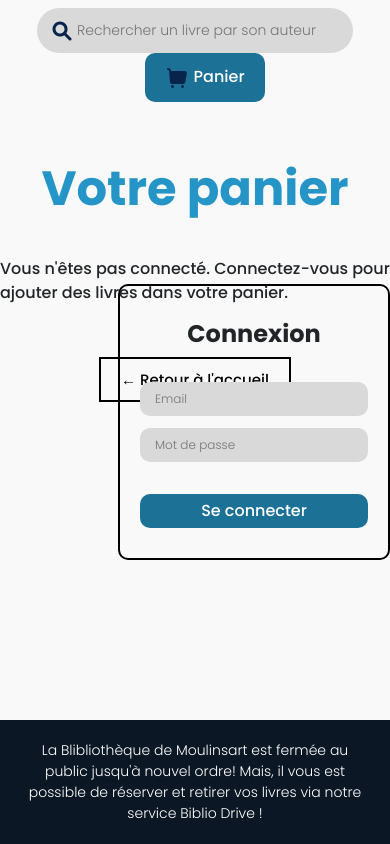
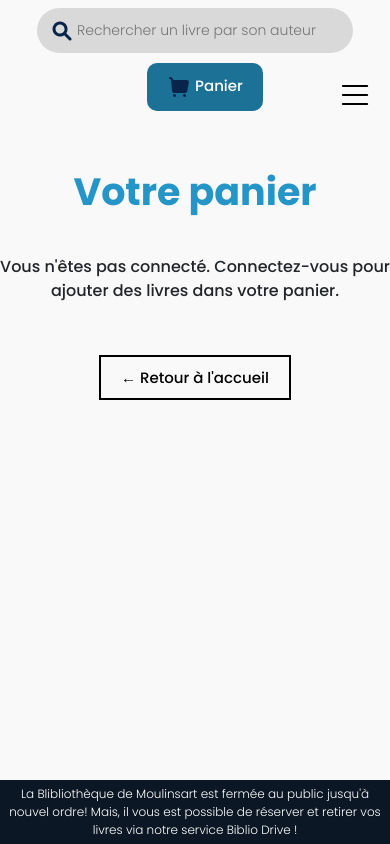
Before and after one commit to LOUDO56/bibliodrive, a PHP site: page /panier.php in a window 390 px wide. Run offline with PHP 8.4, Linux system fonts and the light colour scheme.

Commit message:
Responsive

```diff
--- a/src/panier.php
+++ b/src/panier.php
@@ -1,10 +1,7 @@
 <!DOCTYPE html>
 <html lang="en">
 <head>
-    <meta charset="UTF-8">
-    <meta name="viewport" content="width=device-width, initial-scale=1.0">
-    <link href="https://cdn.jsdelivr.net/npm/bootstrap@5.3.2/dist/css/bootstrap.min.css" rel="stylesheet" integrity="sha384-T3c6CoIi6uLrA9TneNEoa7RxnatzjcDSCmG1MXxSR1GAsXEV/Dwwykc2MPK8M2HN" crossorigin="anonymous">
-    <link rel="stylesheet" href="style.css">
+    <?php require("utilitaires/import.html");?>
     <title>Bibliodrive - Panier</title>
 </head>
 <body>
@@ -12,8 +9,8 @@
     <?php
 
         session_start();
+        require_once('utilitaires/connexion.php');
 
-        require("utilitaires/authentification.php");
         require("utilitaires/entete.html");
 
         if(isset($_POST["emprunt_livre"])){
@@ -37,6 +34,8 @@
         }
 
     ?>
+
+    <?php require("utilitaires/authentification.php");?>
 
     <h1 class="big-title">Votre panier</h1>
 
@@ -69,7 +68,7 @@
 
                     echo '<form method="post">';
                     echo '<input type="hidden" name="emprunt_livre" value="true">';
-                    echo '<input type="submit" value="Valider le panier" class="button-general emprunt-livre">';
+                    echo '<input type="submit" value="Valider le panier" class="button-general validate-button">';
                     echo '</form>';
 
 
--- /dev/null
+++ b/src/script.js
@@ -0,0 +1,7 @@
+document.querySelector(".hamburger-icon").addEventListener("click", () => {
+    document.querySelector(".mobile-nav").classList.toggle("active");
+});
+
+document.querySelector(".cross-mark").addEventListener("click", () => {
+    document.querySelector(".mobile-nav").classList.toggle("active");
+});
--- a/src/style.css
+++ b/src/style.css
@@ -167,21 +167,52 @@ footer p {
     border: 2px solid black;
 }
 
+.carousel-inner{
+    width: 50em;
+    margin: auto;
+}
+
 
 /* Login */
 
 
-.authen-container{
+.hamburger-icon{
+    visibility: hidden;
+    width: 30px;
+    position: absolute;
+    top: 80px;
+    right: 20px;
+}
+
+
+.cross-mark{
+    visibility: hidden;
+    position: absolute;
+    top: 70px;
+    right: 20px;
+}
+
+.mobile-nav{
     position: fixed;
     right: 0;
     top: 50%;
     transform: translateY(-50%);
+    height: 100%;
+    display: flex;
+    align-items: center;
+    z-index: 1;
+}
+
+.mobile-nav.active{
+    right: 0;
+}
+
+.authen-container{
     padding: 30px 20px;
     border: 2px solid black;
     text-align: center;
     border-radius: 10px;
     width: 17em;
-    z-index: 1;
 }
 
 
@@ -347,6 +378,7 @@ footer p {
     flex-direction: column;
     justify-content: center;
     align-items: center;
+    text-align: center;
     gap: 20px;
 }
 
@@ -360,10 +392,82 @@ footer p {
     margin-bottom: 0;
 }
 
-.emprunt-livre{
+.validate-button{
     background-color: #3BAE46;
 }
 
-.emprunt-livre:hover{
+.validate-button:hover{
     background-color: #32993c;
 }
+
+
+
+@media screen and (max-width: 1136px) {
+    .mobile-nav{
+        right: -25em;
+        background-color: white;
+        padding: 0 10px;
+        border: 2px solid black;
+        transition: 200ms;
+    }
+
+    .hamburger-icon, .cross-mark{
+        visibility: visible;
+    }
+
+    .resume-container{
+        flex-direction: column-reverse;
+        width: 100%;
+        position: static;
+        transform: none;
+        margin-top: 50px;
+        margin-bottom: 100px;
+        padding: 0 10px;
+    }
+
+    .book-cover-img{
+        max-width: 12em;
+    }
+
+}
+
+
+@media screen and (max-width: 900px) {
+
+    .big-title{
+        font-size: 38px;
+    }
+
+    .carousel-inner{
+        width: 100%;
+    }
+    .carousel-item img {
+        max-width: 15em;
+        margin: 0 auto;
+    }
+
+    footer{
+        padding: 5px;
+    }
+
+    footer p{
+        font-size: 12px;
+    }
+
+    .panier{
+        font-size: 15px;
+    }
+
+    .panier-info{
+        padding: 0 10px;
+    }
+
+}
+
+@media screen and (max-width: 439px) {
+
+    .nosubmit{
+        margin-bottom: 10px;
+    }
+
+}
--- a/src/utilitaires/authentification.php
+++ b/src/utilitaires/authentification.php
@@ -1,6 +1,12 @@
 
 <?php require_once('connexion.php')?>
-
+<div>
+    <img src="images/icon/hamburger.png" alt="hamburger icon" class="hamburger-icon">
+</div>
+<div class="mobile-nav">
+    <div>
+        <img src="images/icon/cross_mark.png" alt="cross mark icon" class="cross-mark">
+    </div>
     <div class="authen-container">
         <?php
             // Initialisation des variables de sessions.
@@ -92,3 +98,5 @@
             }
         ?>
     </div>
+
+</div>
--- /dev/null
+++ b/src/utilitaires/import.html
@@ -0,0 +1,5 @@
+<meta charset="UTF-8">
+<meta name="viewport" content="width=device-width, initial-scale=1.0">
+<link href="https://cdn.jsdelivr.net/npm/bootstrap@5.3.2/dist/css/bootstrap.min.css" rel="stylesheet" integrity="sha384-T3c6CoIi6uLrA9TneNEoa7RxnatzjcDSCmG1MXxSR1GAsXEV/Dwwykc2MPK8M2HN" crossorigin="anonymous">
+<link rel="stylesheet" href="style.css">
+<script src="script.js" defer></script>
```
Also changed, not shown: src/accueil.php (+4 -6 lines), src/ajouter_livre.php (+3 -5 lines), src/ajouter_membre.php (+2 -5 lines), src/detail.php (+4 -9 lines), src/lister_livres.php (+2 -5 lines), src/utilitaires/panier_manager.php (+0 -13 lines), src/images/icon/cross_mark.png (added), src/images/icon/hamburger.png (added). Lines whose indentation alone changed are shown as unchanged.
